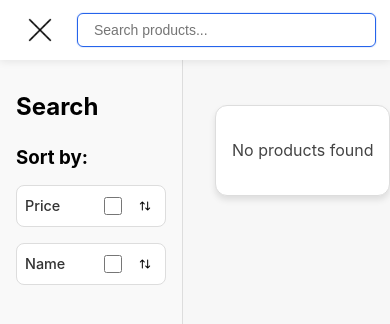
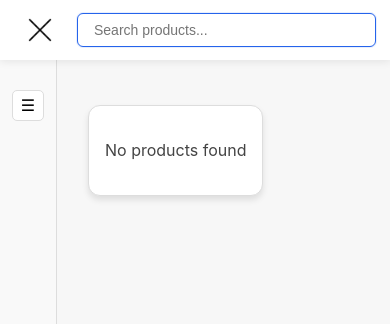
Before and after one commit to Snomaskin/tennis-web-shop, a React (Vite) app: page /shop in a window 390 px wide. Both pictures are taken after a click on the element 234 px from the left and 30 px from the top of the page. Shown: the top 324 px of the page. Built offline with nearby package versions, Linux system fonts and the light colour scheme.

Commit message:
feat: responsive sort column. auto collapse on window resize

```diff
--- a/src/components/Shop/Shop.css
+++ b/src/components/Shop/Shop.css
@@ -1,21 +1,22 @@
 .shop {
   display: flex;
-  min-width: 100vw;
-  align-items: flex-start;
+  width: 100%;
+  position: relative;
 }
 
 .products-container {
+  margin-left: 230px;
+  padding: 2rem;
+  width: calc(100% - 250px);
   display: grid;
   grid-template-columns: repeat(auto-fit, 210px);
   gap: 15px;
-  margin-left: 15px;
-  padding: 2rem;
-  width: 100%;
 }
 
 @media (max-width: 768px) {
   .products-container {
-    margin-left: 0px;
+    margin-left: 200px;
+    width: calc(100% - 200px);
     gap: 5px;
     row-gap: 15px;
     column-gap: 1px;
@@ -24,7 +25,9 @@
 
 @media (max-width: 450px) {
   .products-container {
+    margin-left: 170px;
+    width: calc(100% - 160px);
     grid-template-columns: repeat(auto-fit, 180px);
-    padding: 1rem 0.5rem;
+    padding: 1rem 1.5rem;
   }
 }
--- a/src/components/Shop/SortProducts/SortProducts.css
+++ b/src/components/Shop/SortProducts/SortProducts.css
@@ -1,23 +1,66 @@
-.filter-container {
-  min-height: 100vh;
-  align-self: stretch;
-  min-width: 150px;
+.sort-container {
+  position: fixed;
+  top: 0;
+  left: 0;
+  width: 180px;
+  height: 100vh;
   padding: 2rem 1rem;
+  padding-top: 90px;
   border-right: 1px solid #ddd;
   background-color: #f9f9f9;
   display: flex;
   flex-direction: column;
   gap: 1rem;
+  overflow-y: auto;
+  z-index: 10;
 }
-.filter-container h3 {
+.sort-container h3 {
   margin: 0;
+  padding-left: 0.4rem;
 }
-.filter-container h2 {
+.sort-container h2 {
   margin: 0;
+  margin-bottom: 0.2rem;
+
+}
+.sort-container.collapsed {
+  width: 40px;
+  padding: 2rem 0.5rem;
+  padding-top: 90px;
+}
+
+.sort-container.collapsed h2,
+.sort-container.collapsed h3,
+.sort-container.collapsed .sort-option {
+  display: none;
+}
+.title-row {
+  display: flex;
+  justify-content: space-between;
+  align-items: center;
+  width: 100%;
   margin-bottom: 0.5rem;
 }
 
-.filter-option {
+.title-row h2 {
+  margin: 0;
+}
+
+.toggle-sort {
+  display: none;
+  width: 2rem;
+  background: white;
+  border: 1px solid #ddd;
+  border-radius: 5px;
+  padding: 5px;
+  cursor: pointer;
+  z-index: 15;
+  justify-content: center;
+  font-weight: 500;
+  font-size: 16px;
+}
+
+.sort-option {
   display: flex;
   align-items: center;
   justify-content: space-between;
@@ -28,19 +71,19 @@
   border-radius: 8px;
 }
 
-.filter-option label {
+.sort-option label {
   flex: 1;
   font-size: 0.9rem;
   font-weight: 500;
   color: #333;
 }
 
-.filter-option input[type="checkbox"] {
+.sort-option input[type="checkbox"] {
   width: 18px;
   height: 18px;
 }
 
-.filter-option button {
+.sort-option button {
   background: none;
   border: none;
   cursor: pointer;
@@ -49,12 +92,38 @@
   align-items: center;
   justify-content: center;
 }
-.filter-option button:hover {
+.sort-option button:hover {
   background-color: #f1f3f5;
   border-radius: 5px;
 }
 
-.filter-option button img {
+.sort-option button img {
   width: 16px;
   height: 16px;
 }
+
+@media (max-width: 768px) {
+  .sort-container {
+    width: 180px;
+  }
+}
+@media (max-width: 450px) {
+  .sort-container.collapsed .title-row {
+    align-items: center;
+    justify-content: center;
+  }
+
+  .sort-container {
+    width: 150px;
+    transition: width 0.3s ease;
+  }
+  .sort-container.collapsed + .products-container {
+    margin-left: 40px;
+    width: calc(100% - 40px);
+  }
+  .toggle-sort {
+    display: flex;
+    align-items: center;
+    justify-content: center
+  }
+}
--- a/src/components/Shop/SortProducts/SortProducts.tsx
+++ b/src/components/Shop/SortProducts/SortProducts.tsx
@@ -1,12 +1,32 @@
 import { useShop } from "../ShopContext";
 import type { SortField } from "../ShopContext";
 import type { Options } from "../ShopContext";
-import filterArrows from "../../../assets/filter-arrows.png";
+import sortArrows from "../../../assets/sort-arrows.png";
+import { useState, useEffect } from "react";
+import classNames from "classnames";
 import "./SortProducts.css"
 
 
 export const SortProducts = ({ title }: { title?: string }) => {
   const { sortProducts, options } = useShop();
+  const [collapsed, setCollapsed] = useState<boolean>(window.innerWidth <= 450);
+
+  // useEffect because otherwise 'collapsed' remains 'true' when window size increases.
+  useEffect(() => {
+    const handleWindowResize = () => {
+      if (window.innerWidth > 450) {
+        setCollapsed(false)
+      } else {
+        setCollapsed(true)
+      }
+    };
+
+    window.addEventListener('resize', handleWindowResize);
+
+    return () => {
+      window.removeEventListener('resize', handleWindowResize);
+    };
+  }, []);
 
   const getSelectedOption = (): SortField | undefined => {
     if (options.price) return 'price';
@@ -20,20 +40,38 @@ export const SortProducts = ({ title }: { title?: string }) => {
     sortProducts(key);
   };
 
-  const filterOptions = [
+  const toggleCollapse = () => {
+    setCollapsed(!collapsed);
+  }
+
+  const sortOptions = [
     { key: 'price', label: 'Price' },
     { key: 'name', label: 'Name' }
   ];
 
   return (
-    <div className="filter-container">
+    <>
+      <div className={classNames('sort-container', {
+              'collapsed': collapsed
+            })}>
+        <div className="title-row">
           <h2>{title}</h2>
+          <button
+            className="toggle-sort"
+            onClick={toggleCollapse}
+            aria-label={collapsed ? "Expand" : "Collapse"}
+          >
+            {collapsed ? "☰" : "<"}
+          </button>
+        </div>
         <h3>Sort by:</h3>
-      {filterOptions.map(item => {
+        {sortOptions.map(item => {
           const key = item.key as SortField;
 
           return (
-          <div className="filter-option" key={key}>
+            <div
+            className="sort-option"
+            key={key}>
               <label htmlFor={key}>{item.label}</label>
               <input
                 type="checkbox"
@@ -47,12 +85,13 @@ export const SortProducts = ({ title }: { title?: string }) => {
                 disabled={!options[key]}
               >
                 <img
-                src={filterArrows}
+                  src={sortArrows}
                 />
               </button>
             </div>
           );
         })}
       </div>
+    </>
   );
 };
```
Also changed, not shown: src/assets/sort-arrows.png (renamed from src/assets/filter-arrows.png). Lines whose indentation alone changed are shown as unchanged.
